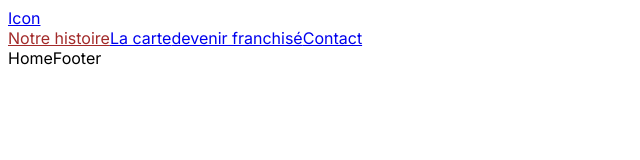
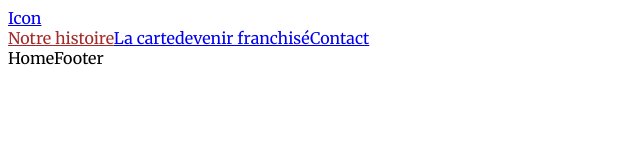
Before and after one commit to Adjel/brothersdeli, a Next.js app: page / in a window 1280 px wide. Shown: the top 160 px of the page, without its empty margins (0-640 px from the left). Built offline with nearby package versions, Linux system fonts and the light colour scheme.

Commit message:
google fonts

```diff
--- a/package.json
+++ b/package.json
@@ -9,9 +9,10 @@
     "lint": "next lint"
   },
   "dependencies": {
+    "@next/font": "^14.2.3",
+    "next": "14.2.3",
     "react": "^18",
-    "react-dom": "^18",
-    "next": "14.2.3"
+    "react-dom": "^18"
   },
   "devDependencies": {
     "eslint": "^8",
--- a/src/app/layout.js
+++ b/src/app/layout.js
@@ -1,6 +1,11 @@
-import { Inter } from "next/font/google";
+import { Merriweather } from "next/font/google";
+import "../styles/globals.css";
 
-const inter = Inter({ subsets: ["latin"] });
+const merri = Merriweather({
+  subsets: ["latin"],
+  weight: ["300", "400", "700", "900"],
+  variable: "--font-merriweather",
+});
 
 export const metadata = {
   title: "Brotherdeli",
@@ -10,7 +15,7 @@ export const metadata = {
 export default function RootLayout({ children }) {
   return (
     <html lang="fr">
-      <body className={inter.className}>{children}</body>
+      <body className={`${merri.variable}`}>{children}</body>
     </html>
   );
 }
--- a/src/styles/globals.css
+++ b/src/styles/globals.css
@@ -13,6 +13,10 @@
   --secondary-background: hsl(57 51 93);
 
   /* Font */
+  --font-merriweather: 'Merriweather', sans-serif;
   --font-roboto: 'Roboto', sans-serif;
-  --font-merriweather: 'Merriweather', sans-serif;
 }
+
+body, main {
+  font-family: var(--font-merriweather);
+}
```
Also changed, not shown: src/pages/_app.js (+14 -5 lines), 1 other file (tests, documents, lock files or other folders).
